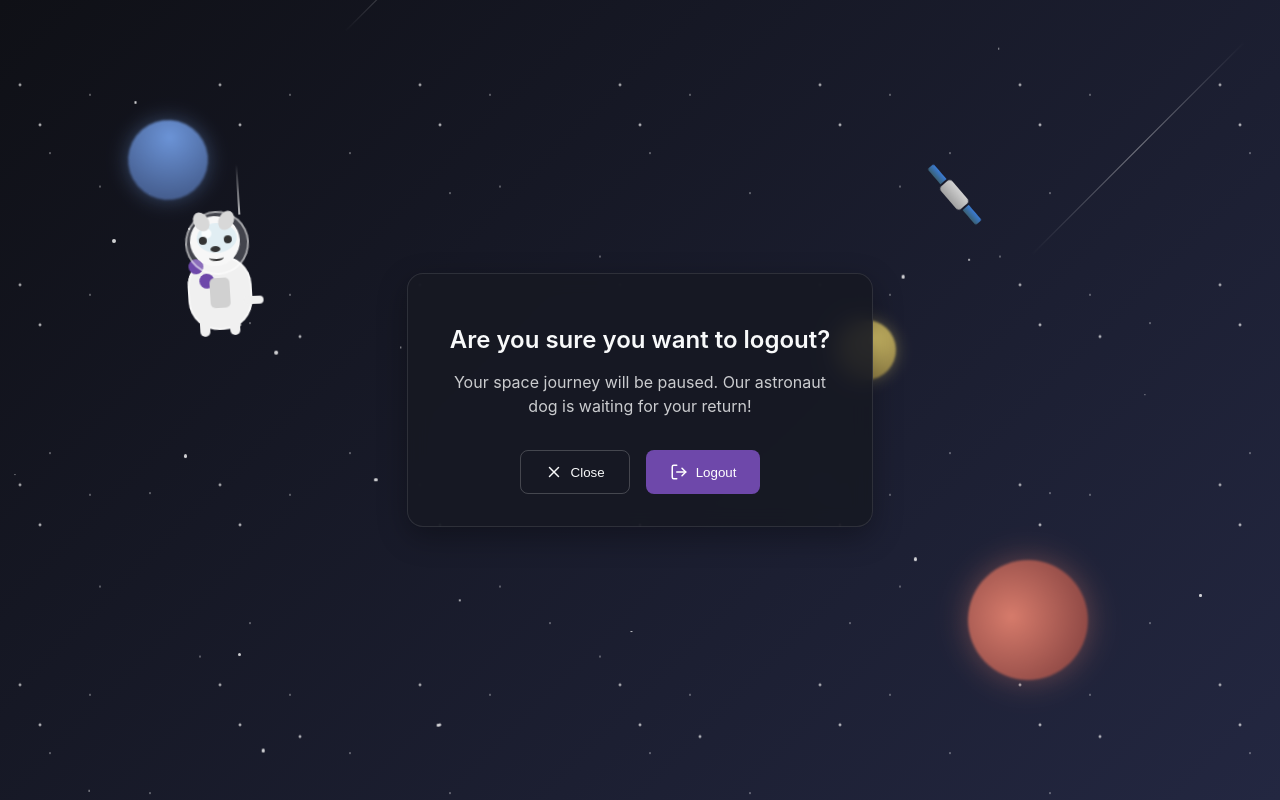
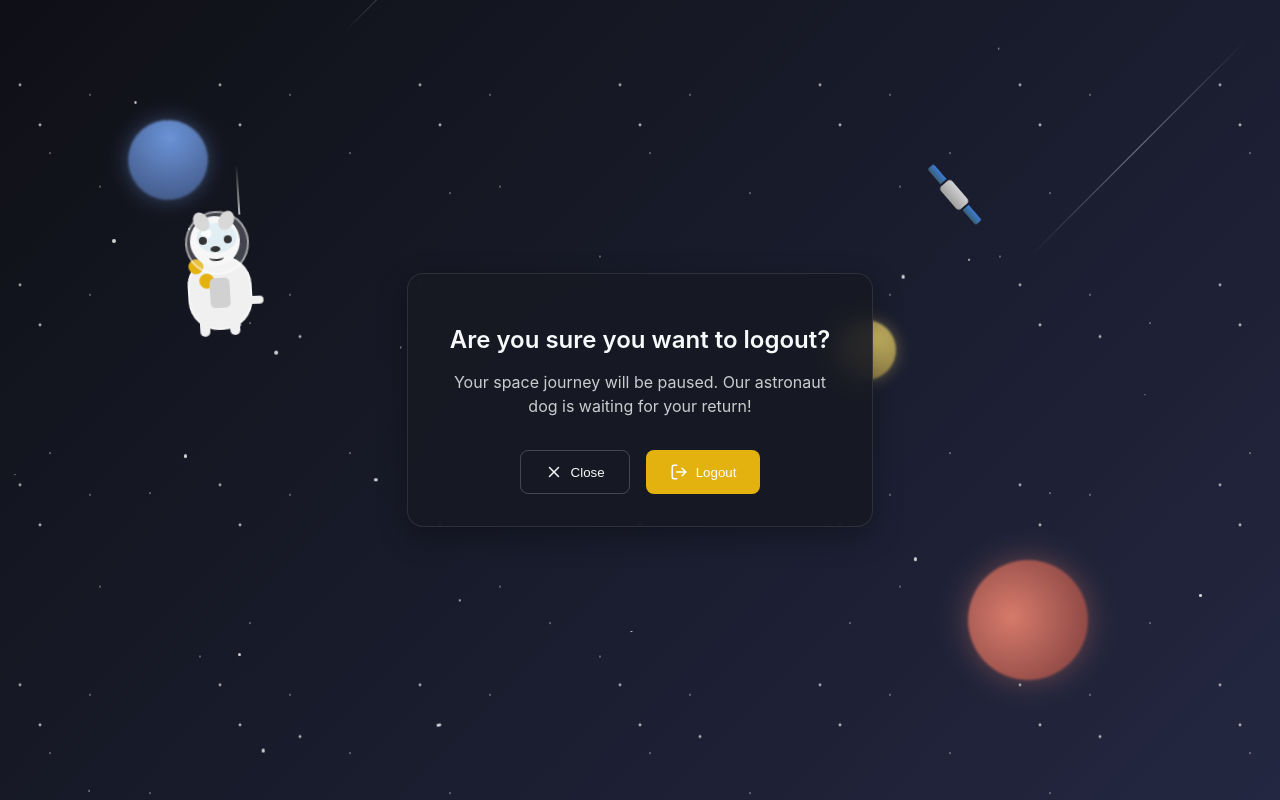
Before and after one commit to KISMETtakk/sfg-assignment-1, a React (Create React App) app: page /logout-confirmation in a window 1280 px wide. Built offline with nearby package versions, Linux system fonts and the light colour scheme.

Commit message:
Admin Done 3

```diff
--- a/src/components/lecture-login/LogoutConfirmation.css
+++ b/src/components/lecture-login/LogoutConfirmation.css
@@ -1,8 +1,8 @@
 /* Base container */
 .lecture-consultation-logout-container {
-  --primary-color: #6e48aa;
+  --primary-color: #e3b20f;
   --secondary-color: #9d50bb;
-  --accent-color: #ff6b6b;
+  --accent-color: #cd102c;
   --text-color: #f8f9fa;
   --card-bg: rgba(23, 25, 35, 0.9);
   --card-border: rgba(255, 255, 255, 0.1);
@@ -539,12 +539,12 @@
 }
 
 .lecture-consultation-logout-button {
-  background-color: var(--primary-color);
+  background-color: #e3b20f;
   color: white;
 }
 
 .lecture-consultation-logout-button:hover {
-  background-color: var(--button-hover);
+  background-color: #cca627;
 }
 
 /* Responsive adjustments */
```
